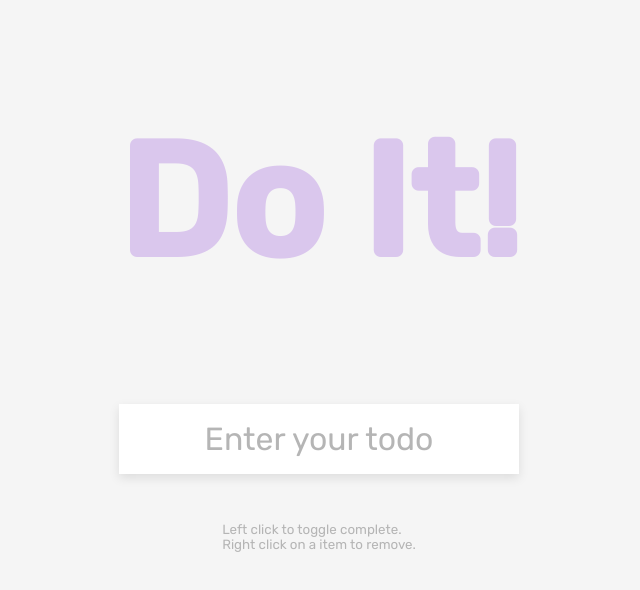
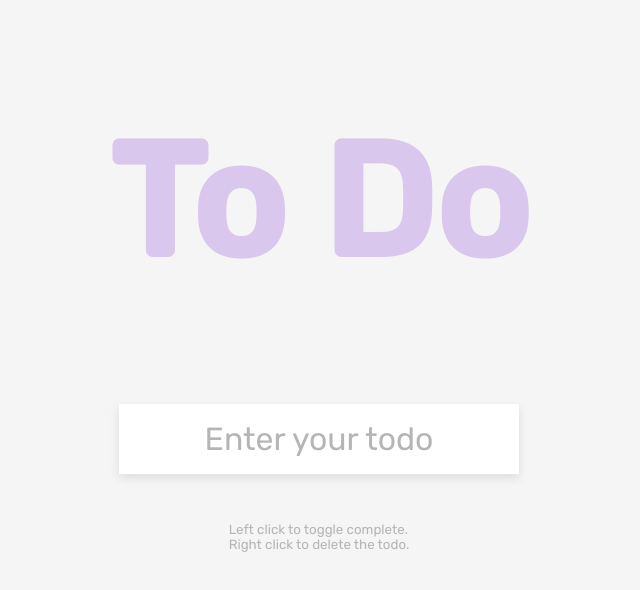
Before and after one commit to jeevakalaiselvam/js-todo-app, a plain HTML site: page index.html in a window 1280 px wide. Shown: the whole page, without its empty margins (321-961 px from the left). Drawn offline with Linux system fonts and the light colour scheme.

Commit message:
Version 1.0

```diff
--- a/index.html
+++ b/index.html
@@ -10,13 +10,13 @@
     <script src="script.js" defer></script>
 </head>
 <body>
-    <h1>Do It!</h1>
+    <h1>To Do</h1>
     <form id="form">
         <input type="text" id="input"  class="input" placeholder="Enter your todo" autocomplete="off"/>
         <ul class="todos" id="todos">
         </ul>
     </form>
-    <small>Left click to toggle complete. <br/> Right click on a item to remove.</small>
+    <small>Left click to toggle complete. <br/> Right click to delete the todo.</small>
 
 </body>
 </html>
```
